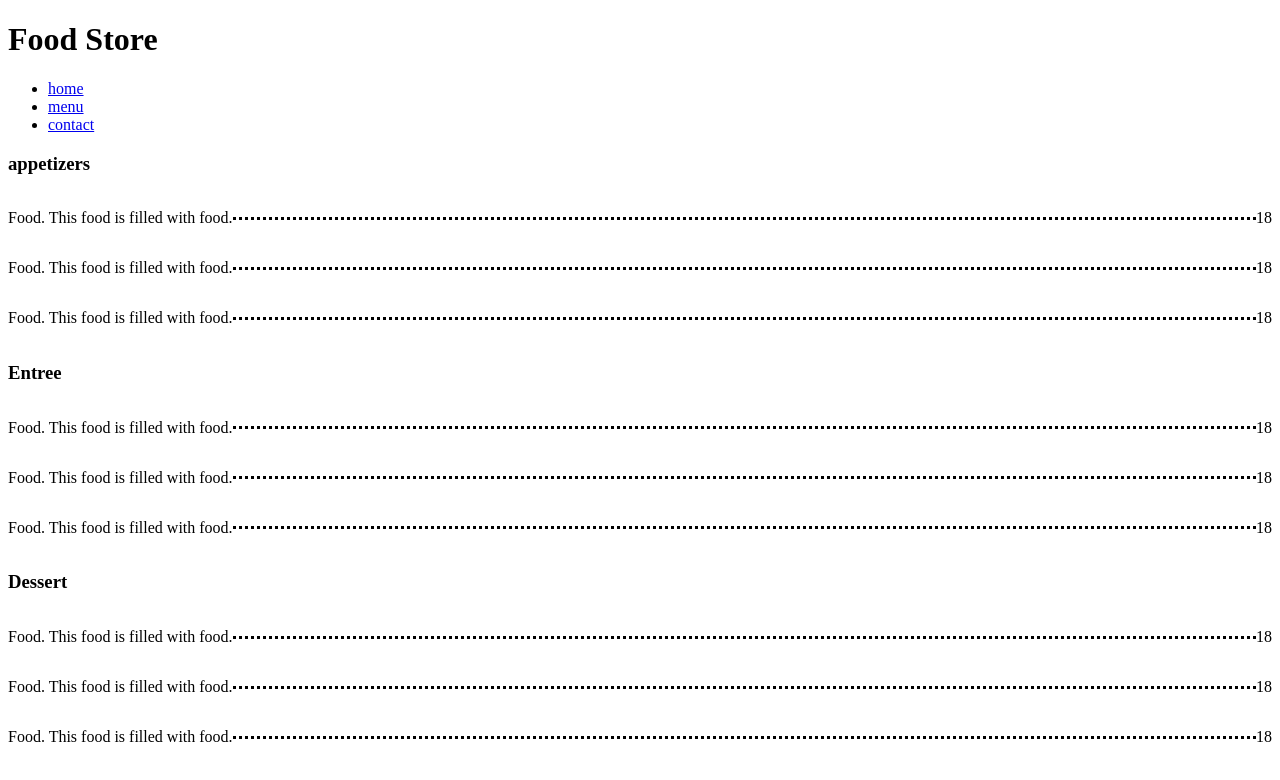
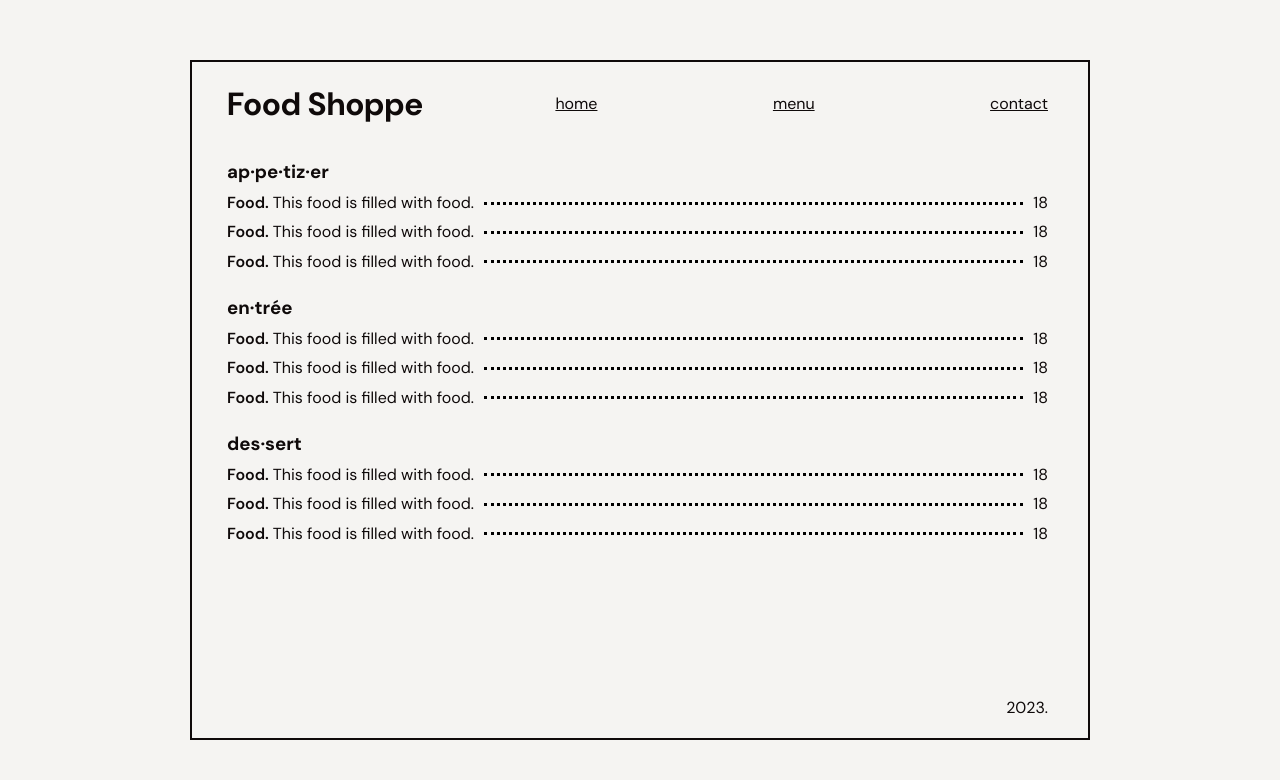
Before and after one commit to VictorL000/restaurant, a website built with webpack: page dist/index.html in a window 1280 px wide. Both pictures are taken after a click on the link "menu". Built offline with nearby package versions, Linux system fonts and the light colour scheme.

Commit message:
Completed functionality

```diff
--- /dev/null
+++ b/backup.html
@@ -0,0 +1,139 @@
+<!DOCTYPE html>
+<html lang="en">
+    <head>
+        <meta charset="UTF-8" />
+        <meta name="viewport" content="width=device-width, initial-scale=1.0" />
+        <title>Document</title>
+        <link rel="stylesheet" href="../src/style.css" />
+    </head>
+    <body>
+        <div id="content">
+            <div class="content-container">
+                <div class="header">
+                    <h1>Food Shoppe</h1>
+                    <ul>
+                        <li><a href="#">home</a></li>
+                        <li><a href="#">menu</a></li>
+                        <li><a href="#">contact</a></li>
+                    </ul>
+                </div>
+
+                <!-- HOME -->
+
+                <!-- <div class="main-type">
+                <h1>WE</h1>
+                <h1>SELL</h1>
+                <h1>FOOD.</h1>
+            </div> -->
+                <!--  MENU            -->
+                <!-- <div class="section">
+                    <h3>ap·pe·tiz·er</h3>
+                    <div class="food-listing">
+                        <p>
+                            <span class="food-item">Food.</span>
+                            <span class="food-desc"
+                                >This food is filled with food.</span
+                            >
+                        </p>
+                        <div class="separator"></div>
+                        <p>18</p>
+                    </div>
+                    <div class="food-listing">
+                        <p>
+                            <span class="food-item">Food.</span>
+                            <span class="food-desc"
+                                >This food is filled with food.</span
+                            >
+                        </p>
+                        <div class="separator"></div>
+                        <p>18</p>
+                    </div>
+                    <div class="food-listing">
+                        <p>
+                            <span class="food-item">Food.</span>
+                            <span class="food-desc"
+                                >This food is filled with food.</span
+                            >
+                        </p>
+                        <div class="separator"></div>
+                        <p>18</p>
+                    </div>
+                </div>
+                <div class="section">
+                    <h3>en·trée</h3>
+                    <div class="food-listing">
+                        <p>
+                            <span class="food-item">Food.</span>
+                            <span class="food-desc"
+                                >This food is filled with food.</span
+                            >
+                        </p>
+                        <div class="separator"></div>
+                        <p>18</p>
+                    </div>
+                    <div class="food-listing">
+                        <p>
+                            <span class="food-item">Food.</span>
+                            <span class="food-desc"
+                                >This food is filled with food.</span
+                            >
+                        </p>
+                        <div class="separator"></div>
+                        <p>18</p>
+                    </div>
+                    <div class="food-listing">
+                        <p>
+                            <span class="food-item">Food.</span>
+                            <span class="food-desc"
+                                >This food is filled with food.</span
+                            >
+                        </p>
+                        <div class="separator"></div>
+                        <p>18</p>
+                    </div>
+                </div>
+                <div class="section">
+                    <h3>des·sert</h3>
+                    <div class="food-listing">
+                        <p>
+                            <span class="food-item">Food.</span>
+                            <span class="food-desc"
+                                >This food is filled with food.</span
+                            >
+                        </p>
+                        <div class="separator"></div>
+                        <p>18</p>
+                    </div>
+                    <div class="food-listing">
+                        <p>
+                            <span class="food-item">Food.</span>
+                            <span class="food-desc"
+                                >This food is filled with food.</span
+                            >
+                        </p>
+                        <div class="separator"></div>
+                        <p>18</p>
+                    </div>
+                    <div class="food-listing">
+                        <p>
+                            <span class="food-item">Food.</span>
+                            <span class="food-desc"
+                                >This food is filled with food.</span
+                            >
+                        </p>
+                        <div class="separator"></div>
+                        <p>18</p>
+                    </div>
+                </div> -->
+
+                <div class="contact-container">
+                    <h3>290 Bremner Blvd</h3>
+                    <h3>Toronto, ON M5V 3L9</h3>
+                    <h3>647-753-9254</h3>
+                    <a href="#"><h3>127.0.0.1:5500</h3></a>
+                </div>
+            </div>
+        </div>
+        <script src="main.js"></script>
+    </body>
+</html>
--- /dev/null
+++ b/src/functions.js
@@ -0,0 +1,102 @@
+const cc = document.getElementById("content-container");
+const displayHeader = () => {
+    const header = document.createElement("div");
+    header.classList.add("header");
+    cc.appendChild(header);
+
+    const h1 = document.createElement("h1");
+    h1.textContent = "Food Shoppe";
+    header.appendChild(h1);
+
+    const ul = header.appendChild(Object.assign(document.createElement("ul")));
+
+    const li1 = document.createElement("li");
+    li1.innerHTML = '<a href="#">home</a>';
+    ul.appendChild(li1);
+    const li2 = document.createElement("li");
+    li2.innerHTML = '<a href="#">menu</a>';
+    ul.appendChild(li2);
+    const li3 = document.createElement("li");
+    li3.innerHTML = '<a href="#">contact</a>';
+    ul.appendChild(li3);
+};
+
+const displayHome = () => {
+    const mainType = document.createElement("div");
+    mainType.classList.add("main-type");
+    cc.appendChild(mainType);
+
+    const t1 = document.createElement("h1");
+    t1.textContent = "WE";
+    const t2 = document.createElement("h1");
+    t2.textContent = "SELL";
+    const t3 = document.createElement("h1");
+    t3.textContent = "FOOD.";
+    mainType.appendChild(t1);
+    mainType.appendChild(t2);
+    mainType.appendChild(t3);
+};
+
+const displayMenu = () => {
+    const menuContainer = cc.appendChild(
+        Object.assign(document.createElement("div"))
+    );
+
+    for (let j = 0; j < 3; j++) {
+        const section = document.createElement("div");
+        section.classList.add("section");
+        menuContainer.appendChild(section);
+        section.appendChild(
+            Object.assign(document.createElement("h3"), {
+                textContent: "ap·pe·tiz·er",
+            })
+        );
+        for (let i = 0; i < 3; i++) {
+            const listing = section.appendChild(
+                Object.assign(document.createElement("div"))
+            );
+            listing.setAttribute("class", "food-listing");
+
+            const item = listing.appendChild(
+                Object.assign(document.createElement("p"))
+            );
+            item.innerHTML = `<span class="food-item">Food. </span><span class="food-desc">This food is filled with food.</span>`;
+            const sep = listing.appendChild(
+                Object.assign(document.createElement("div"))
+            );
+            sep.setAttribute("class", "separator");
+            const price = listing.appendChild(
+                Object.assign(document.createElement("p"), {
+                    textContent: "18",
+                })
+            );
+        }
+    }
+    cc.querySelectorAll(".section > h3")[1].textContent = "en·trée";
+    cc.querySelectorAll(".section > h3")[2].textContent = "des·sert";
+};
+
+const displayContact = () => {
+    const contact = cc.appendChild(
+        Object.assign(document.createElement("div"))
+    );
+    contact.classList.add("contact-container");
+    contact.innerHTML = `
+                    <h3>290 Bremner Blvd</h3>
+                    <h3>Toronto, ON M5V 3L9</h3>
+                    <h3>647-753-9254</h3>
+                    <a href="#"><h3>127.0.0.1:5500</h3></a>`;
+};
+
+const displayFooter = () => {
+    const copy = cc.appendChild(Object.assign(document.createElement("p")));
+    copy.textContent = "2023.";
+    copy.classList.add("copyright");
+};
+export {
+    displayHome,
+    displayHeader,
+    displayMenu,
+    displayContact,
+    displayFooter,
+};
--- a/src/style.css
+++ b/src/style.css
@@ -1,9 +1,141 @@
+@font-face {
+    font-family: "DMSans";
+    src: url("DMSans-VariableFont_opsz\,wght.ttf");
+}
+/*
+  1. Use a more-intuitive box-sizing model.
+*/
+*,
+*::before,
+*::after {
+    box-sizing: border-box;
+}
+/*
+    2. Remove default margin
+  */
+* {
+    margin: 0;
+}
+/*
+    Typographic tweaks!
+    3. Add accessible line-height
+    4. Improve text rendering
+  */
+body {
+    line-height: 1.5;
+    -webkit-font-smoothing: antialiased;
+    font-family: "DMSans", sans-serif;
+}
+/*
+    5. Improve media defaults
+  */
+img,
+picture,
+video,
+canvas,
+svg {
+    display: block;
+    max-width: 100%;
+}
+/*
+    6. Remove built-in form typography styles
+  */
+input,
+button,
+textarea,
+select {
+    font: inherit;
+}
+/*
+    7. Avoid text overflows
+  */
+p,
+h1,
+h2,
+h3,
+h4,
+h5,
+h6 {
+    overflow-wrap: break-word;
+}
+a {
+    color: inherit;
+}
+body {
+    background-color: #f5f4f2;
+}
+.header {
+    display: flex;
+    align-items: center;
+    justify-content: flex-start;
+    flex-wrap: wrap;
+    white-space: nowrap;
+    margin-bottom: 10px;
+}
+.header > h1 {
+    flex: 1 1 calc(40% - 20px);
+    overflow-wrap: normal;
+    margin-right: 20px;
+}
+.header > ul {
+    display: flex;
+    flex: 0 1 60%;
+    gap: 20px;
+    justify-content: space-between;
+    list-style-type: none;
+    padding: 0px;
+}
 .food-listing {
     display: flex;
     align-items: center;
     width: 100%;
+    gap: 10px;
+    margin-bottom: 5.4px;
 }
 .separator {
     border-top: 3px dotted black;
     flex: 1 1 auto;
 }
+#content-container {
+    max-width: min(90%, 900px);
+    min-height: 85vh;
+    margin: 7.5vh auto;
+    padding: 18px 40px 18px 35px;
+    color: #0f0a0a;
+    border: 2px solid #0f0a0a;
+    display: flex;
+    flex-direction: column;
+}
+#content-container > :nth-child(2){
+    flex-grow: 1;
+}
+
+.section {
+    margin: 20px 0px;
+}
+.section > h3 {
+    margin-bottom: 5px;
+}
+.main-type {
+    font-size: 1.875rem;
+    font-size: clamp(1.875rem, 1.375rem + 2.5vw, 4.375rem);
+    display: flex;
+    flex-direction: column;
+}
+.main-type :nth-child(2) {
+    align-self: flex-end;
+}
+.contact-container {
+    margin-top: 10px;
+}
+.contact-container h3 {
+    font-weight: normal;
+}
+
+.copyright {
+    text-align: right;
+}
+
+.food-item {
+    font-weight: 600;
+}
--- a/webpack.config.js
+++ b/webpack.config.js
@@ -13,6 +13,11 @@ module.exports = {
 
                 use: ["style-loader", "css-loader"],
             },
+            {
+                test: /\.(woff|woff2|eot|ttf|otf)$/i,
+
+                type: "asset/resource",
+            },
         ],
     },
 };
```
Also changed, not shown: src/index.js (+43 -0 lines), dist/90130db6a4fc53f17a88.ttf (added), dist/index.html, dist/main.js, src/DMSans-Italic-VariableFont_opsz,wght.ttf (added), src/DMSans-VariableFont_opsz,wght.ttf (added).
